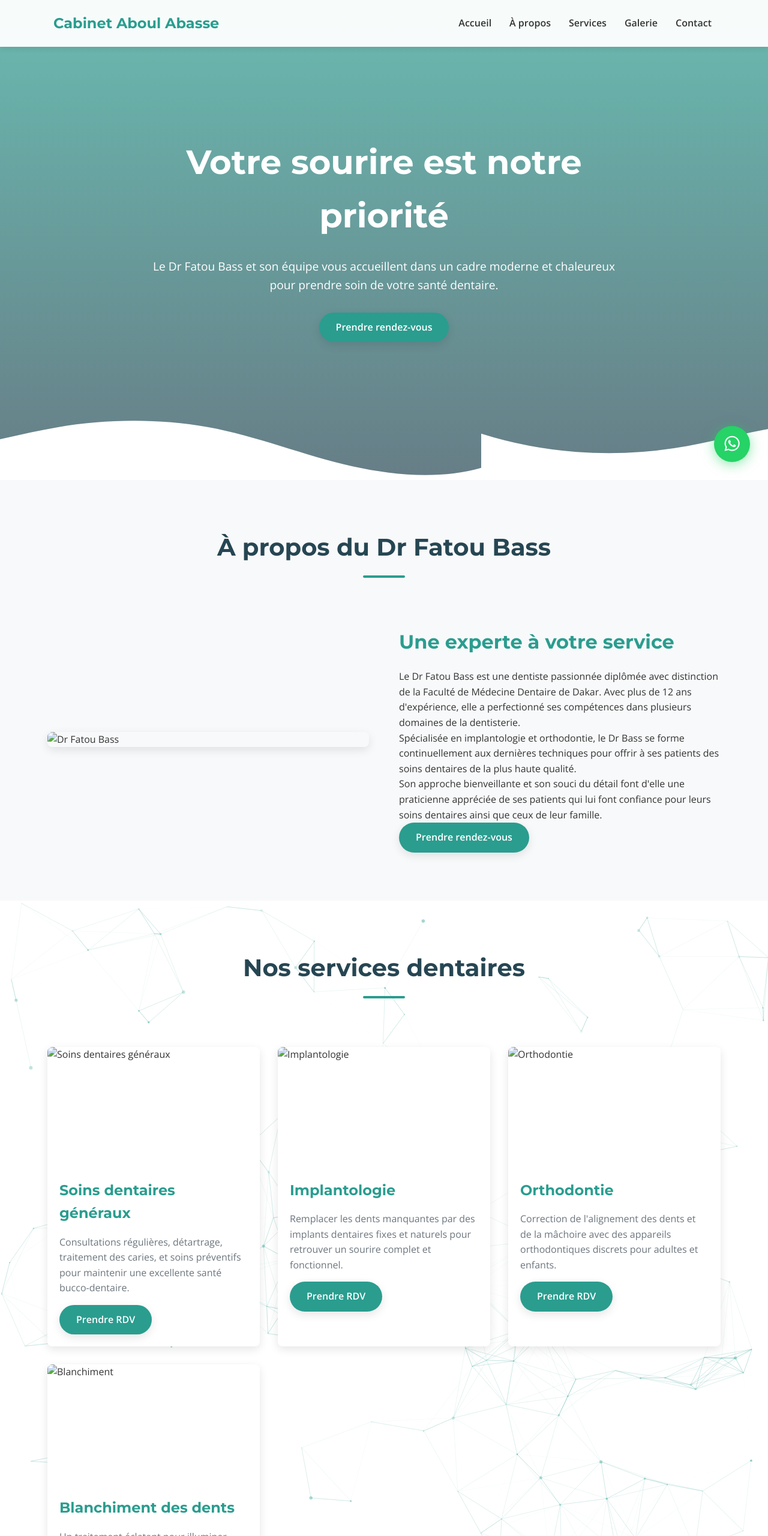
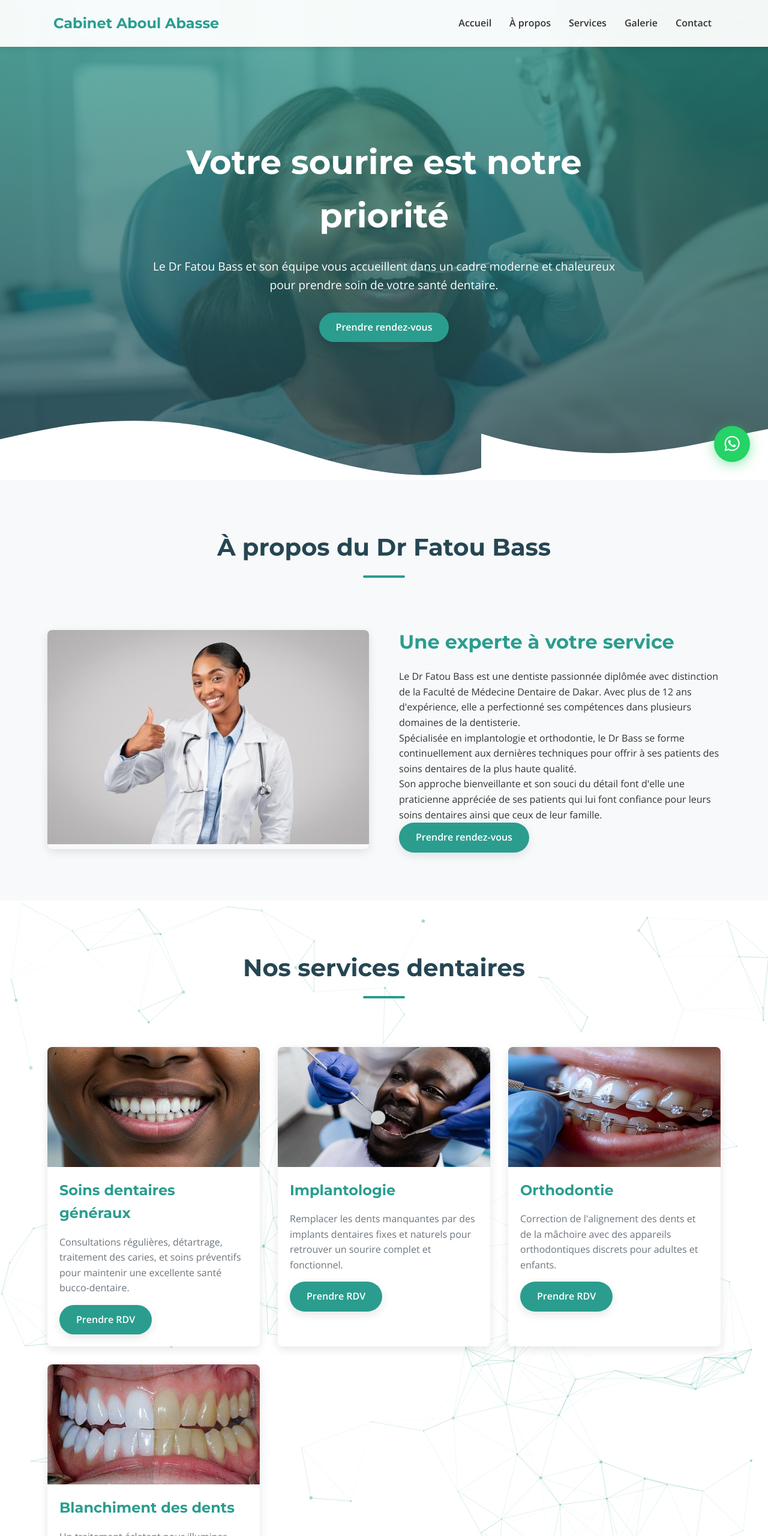
Before and after one commit to LeBarhamien/dentiste, a plain HTML site: page index.html in a window 1280 px wide. Shown: the top 2560 px of the page at 60% size. Drawn offline with nearby package versions, Linux system fonts and the light colour scheme; animation ran at ten frames a second.

Commit message:
creation dossier image

```diff
--- a/index.html
+++ b/index.html
@@ -196,7 +196,7 @@
         /* Hero Section */
         .hero {
             height: 100vh;
-            background: linear-gradient(rgba(42, 157, 143, 0.7), rgba(38, 70, 83, 0.7)), url('Hero.avif') no-repeat center center/cover;
+            background: linear-gradient(rgba(42, 157, 143, 0.7), rgba(38, 70, 83, 0.7)), url('images/Hero.avif') no-repeat center center/cover;
             display: flex;
             align-items: center;
             color: white;
@@ -701,7 +701,7 @@
             </div>
             <div class="about-content">
                 <div class="about-image" data-aos="fade-right">
-                    <img src="Docteur.avif" alt="Dr Fatou Bass">
+                    <img src="images/Docteur.avif" alt="Dr Fatou Bass">
                 </div>
                 <div class="about-text" data-aos="fade-left">
                     <h3>Une experte à votre service</h3>
@@ -726,7 +726,7 @@
                     <!-- Service 1 -->
                     <div class="service-card" data-aos="fade-up" data-aos-delay="100">
                         <div class="service-image">
-                            <img src="Soins.avif" alt="Soins dentaires généraux">
+                            <img src="images/Soins.avif" alt="Soins dentaires généraux">
                         </div>
                         <div class="service-details">
                             <h3>Soins dentaires généraux</h3>
@@ -738,7 +738,7 @@
                     <!-- Service 2 -->
                     <div class="service-card" data-aos="fade-up" data-aos-delay="200">
                         <div class="service-image">
-                            <img src="Implantologie.avif" alt="Implantologie">
+                            <img src="images/Implantologie.avif" alt="Implantologie">
                         </div>
                         <div class="service-details">
                             <h3>Implantologie</h3>
@@ -750,7 +750,7 @@
                     <!-- Service 3 -->
                     <div class="service-card" data-aos="fade-up" data-aos-delay="300">
                         <div class="service-image">
-                            <img src="Orthodontie.avif" alt="Orthodontie">
+                            <img src="images/Orthodontie.avif" alt="Orthodontie">
                         </div>
                         <div class="service-details">
                             <h3>Orthodontie</h3>
@@ -762,7 +762,7 @@
                     <!-- Service 4 -->
                     <div class="service-card" data-aos="fade-up" data-aos-delay="400">
                         <div class="service-image">
-                            <img src="Blanchissement.avif" alt="Blanchiment">
+                            <img src="images/Blanchissement.avif" alt="Blanchiment">
                         </div>
                         <div class="service-details">
                             <h3>Blanchiment des dents</h3>
@@ -783,28 +783,28 @@
             </div>
             <div class="gallery-grid">
                 <div class="gallery-item" data-aos="zoom-in" data-aos-delay="100">
-                    <img src="SalleConsultation.avif" alt="Cabinet dentaire">
+                    <img src="images/SalleConsultation.avif" alt="Cabinet dentaire">
                     <div class="gallery-overlay">
                         <h3>Salle de consultation</h3>
                         <p>Un environnement moderne et stérile pour des soins de qualité</p>
                     </div>
                 </div>
                 <div class="gallery-item" data-aos="zoom-in" data-aos-delay="200">
-                    <img src="Équipement.avif" alt="Équipement moderne">
+                    <img src="images/Équipement.avif" alt="Équipement moderne">
                     <div class="gallery-overlay">
                         <h3>Équipement de pointe</h3>
                         <p>Des technologies avancées pour un diagnostic précis</p>
                     </div>
                 </div>
                 <div class="gallery-item" data-aos="zoom-in" data-aos-delay="300">
-                    <img src="Espace d'accueil.avif" alt="Accueil">
+                    <img src="images/Espace d'accueil.avif" alt="Accueil">
                     <div class="gallery-overlay">
                         <h3>Espace d'accueil</h3>
                         <p>Un cadre chaleureux pour vous mettre à l'aise</p>
                     </div>
                 </div>
                 <div class="gallery-item" data-aos="zoom-in" data-aos-delay="400">
-                    <img src="stérilisation .avif" alt="Stérilisation">
+                    <img src="images/stérilisation .avif" alt="Stérilisation">
                     <div class="gallery-overlay">
                         <h3>Zone de stérilisation</h3>
                         <p>Un protocole strict pour votre sécurité</p>
```
